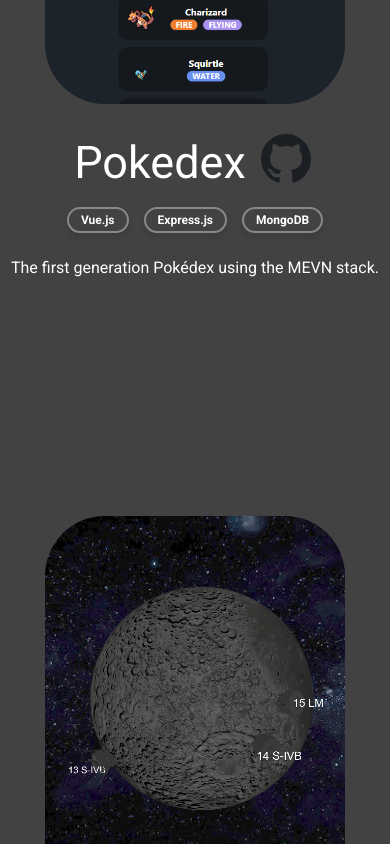
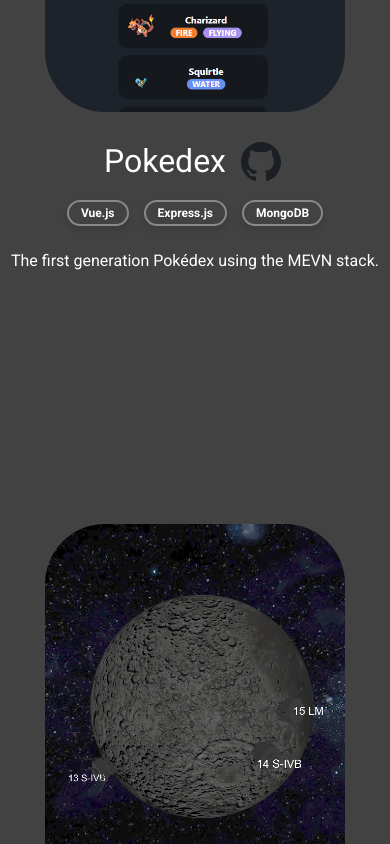
Before and after one commit to reubenjds/simple-website, a React (Vite) app: page /projects in a window 390 px wide. Shown: the part 1280-2124 px from the top of the page. Built offline with nearby package versions, Linux system fonts and the light colour scheme.

Commit message:
fix: mobile viewing

```diff
--- a/src/Project.jsx
+++ b/src/Project.jsx
@@ -20,8 +20,8 @@
                             to={props.github ?? `https://github.com/reubenjds/${props.name}`}>
                             <svg
                                 className='hover-large fill-github transition'
-                                width='50'
-                                height='50'
+                                width='40'
+                                height='40'
                                 viewBox='0 0 16 16'
                                 xmlns='http://www.w3.org/2000/svg'>
                                 <path
--- a/src/index.css
+++ b/src/index.css
@@ -185,7 +185,7 @@
 
 
 .projectheading {
-	font-size: 0.75rem;
+	font-size: xx-large;
 	display: flex;
 	flex-direction: row;
 	gap: 10px;
```
